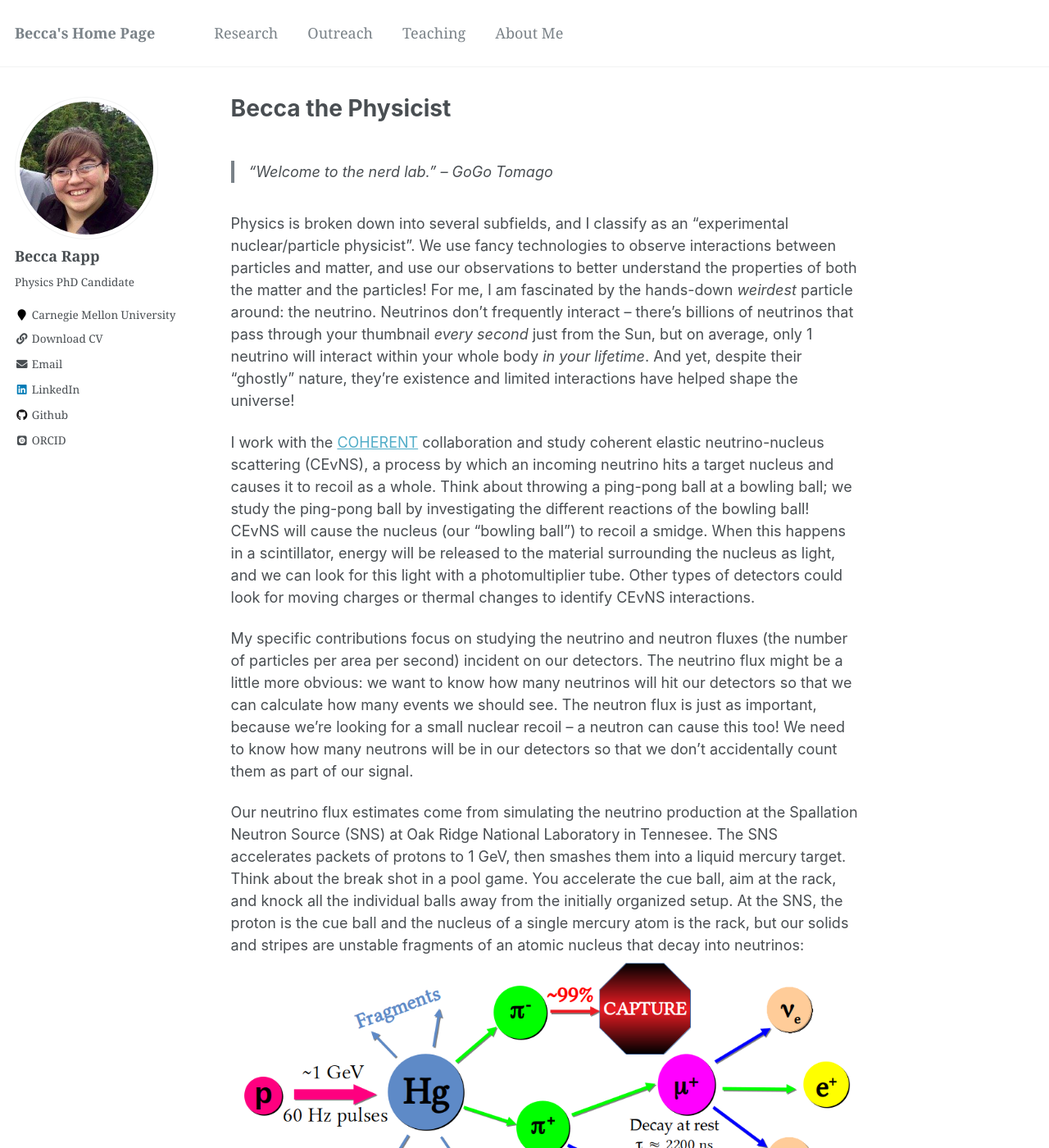
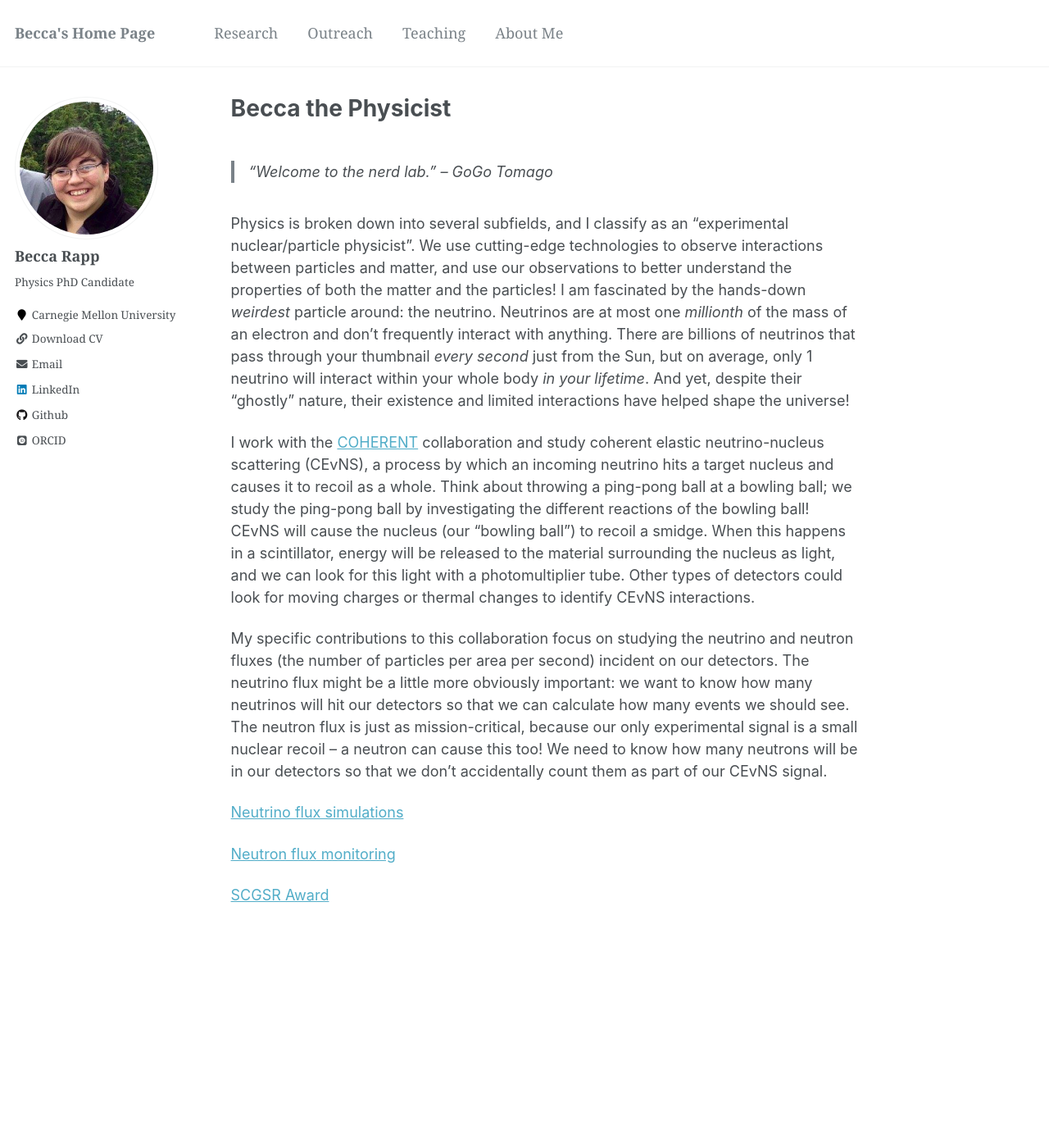
Before and after one commit to rapprl/rapprl.github.io, a Jekyll site: the page built from _pages/research.md, in a window 1280 px wide and 1400 px high. Shown: the whole window at 82% size. Built offline with Jekyll 4.4.1, drawn with Linux system fonts in a browser that asks for light colours; some web fonts are replaced; some of the changed text lies outside the part shown.

Commit message:
Adding research in blog-style posts.

```diff
--- a/_config.yml
+++ b/_config.yml
@@ -175,7 +175,7 @@
   outreach:
     output: true
     permalink: /:collection/:path/
-  portfolio:
+  research:
     output: true
     permalink: /:collection/:path/
   talks:
@@ -201,7 +201,7 @@
       author_profile: true
       read_time: true
       comments: true
-      share: true
+      share: false
       related: true
   # _teaching
   - scope:
@@ -210,7 +210,7 @@
     values:
       layout: single
       author_profile: true
-      share: true
+      share: false
       comments: true
   # _personal
   - scope:
@@ -219,7 +219,7 @@
     values:
       layout: single
       author_profile: true
-      share: true
+      share: false
       comment: true
   # _outreach
   - scope:
@@ -230,7 +230,7 @@
       author_profile: true
       read_time: true
       comments: true
-      share: true
+      share: false
       related: true
 
 # Sass/SCSS
--- a/_pages/research.md
+++ b/_pages/research.md
@@ -9,59 +9,43 @@
 > "Welcome to the nerd lab." -- GoGo Tomago
 
 Physics is broken down into several subfields, and I classify as an
-"experimental nuclear/particle physicist".  We use fancy technologies
-to observe interactions between particles and matter, and use our
-observations to better understand the properties of both the matter
-and the particles!  For me, I am fascinated by the hands-down
-_weirdest_ particle around: the neutrino.  Neutrinos don't frequently
-interact -- there's billions of neutrinos that pass through your
+"experimental nuclear/particle physicist".  We use cutting-edge
+technologies to observe interactions between particles and matter, and
+use our observations to better understand the properties of both the
+matter and the particles!  I am fascinated by the hands-down
+_weirdest_ particle around: the neutrino.  Neutrinos are at most one
+*millionth* of the mass of an electron and don't frequently interact
+with anything.  There are billions of neutrinos that pass through your
 thumbnail _every second_ just from the Sun, but on average, only 1
 neutrino will interact within your whole body _in your lifetime_.  And
-yet, despite their "ghostly" nature, they're existence and limited
+yet, despite their "ghostly" nature, their existence and limited
 interactions have helped shape the universe!
 
-I work with the [COHERENT](https://sites.duke.edu/coherent/)
-collaboration and study coherent elastic neutrino-nucleus scattering
-(CEvNS), a process by which an incoming neutrino hits a target nucleus
-and causes it to recoil as a whole.  Think about throwing a ping-pong
-ball at a bowling ball; we study the ping-pong ball by investigating
-the different reactions of the bowling ball!  CEvNS will cause the
-nucleus (our "bowling ball") to recoil a smidge.  When this happens in
-a scintillator, energy will be released to the material surrounding
-the nucleus as light, and we can look for this light with a
+I work with the [COHERENT](https://coherent.ornl.gov) collaboration
+and study coherent elastic neutrino-nucleus scattering (CEvNS), a
+process by which an incoming neutrino hits a target nucleus and causes
+it to recoil as a whole.  Think about throwing a ping-pong ball at a
+bowling ball; we study the ping-pong ball by investigating the
+different reactions of the bowling ball!  CEvNS will cause the nucleus
+(our "bowling ball") to recoil a smidge.  When this happens in a
+scintillator, energy will be released to the material surrounding the
+nucleus as light, and we can look for this light with a
 photomultiplier tube.  Other types of detectors could look for moving
 charges or thermal changes to identify CEvNS interactions.
 
-My specific contributions focus on studying the neutrino and neutron
-fluxes (the number of particles per area per second) incident on our
-detectors.  The neutrino flux might be a little more obvious: we want
-to know how many neutrinos will hit our detectors so that we can
-calculate how many events we should see.  The neutron flux is just as
-important, because we're looking for a small nuclear recoil -- a
-neutron can cause this too!  We need to know how many neutrons will be
-in our detectors so that we don't accidentally count them as part of
-our signal.
+My specific contributions to this collaboration focus on studying the
+neutrino and neutron fluxes (the number of particles per area per
+second) incident on our detectors.  The neutrino flux might be a
+little more obviously important: we want to know how many neutrinos
+will hit our detectors so that we can calculate how many events we
+should see.  The neutron flux is just as mission-critical, because our
+only experimental signal is a small nuclear recoil -- a neutron can
+cause this too!  We need to know how many neutrons will be in our
+detectors so that we don't accidentally count them as part of our
+CEvNS signal.
 
-Our neutrino flux estimates come from simulating the neutrino
-production at the Spallation Neutron Source (SNS) at Oak Ridge
-National Laboratory in Tennesee.  The SNS accelerates packets of
-protons to 1 GeV, then smashes them into a liquid mercury target.
-Think about the break shot in a pool game.  You accelerate the cue
-ball, aim at the rack, and knock all the individual balls away from
-the initially organized setup.  At the SNS, the proton is the cue ball
-and the nucleus of a single mercury atom is the rack, but our solids
-and stripes are unstable fragments of an atomic nucleus that decay
-into neutrinos: ![](../images/sns_beam.png)
+[Neutrino flux simulations](nuFlux)
 
-While my research focuses on how we get neutrinos from the SNS, the
-interests of COHERENT and the CEvNS community are broad and diverse.
-Precision measurements of CEvNS give us insight into the properties of
-neutrinos, helps us better understand the physics happening in the atomic nucleus,
-contributes to our understanding of supernova core collapse, and
-provides an understanding of the "neutrino floor" needed for the next
-generation of WIMP dark matter searches.
+[Neutron flux monitoring](mars)
 
-In addition to neutrinos and CEvNS, I'm also interested in detector
-response studies and the considerations involved with constructing a
-new experiment.  I've worked on simulations of the MARS detector,
-which monitors the beam-related neutron background from the SNS.
+[SCGSR Award](https://www.cmu.edu/mcs/news-events/2020/1008_rapp-doe-scgsr-program.html)
```
Also changed, not shown: _research/MARS.md (added, +15 -0 lines), _research/nuFlux.md (added, +18 -0 lines), _research/scgsr.md (added, +9 -0 lines).
